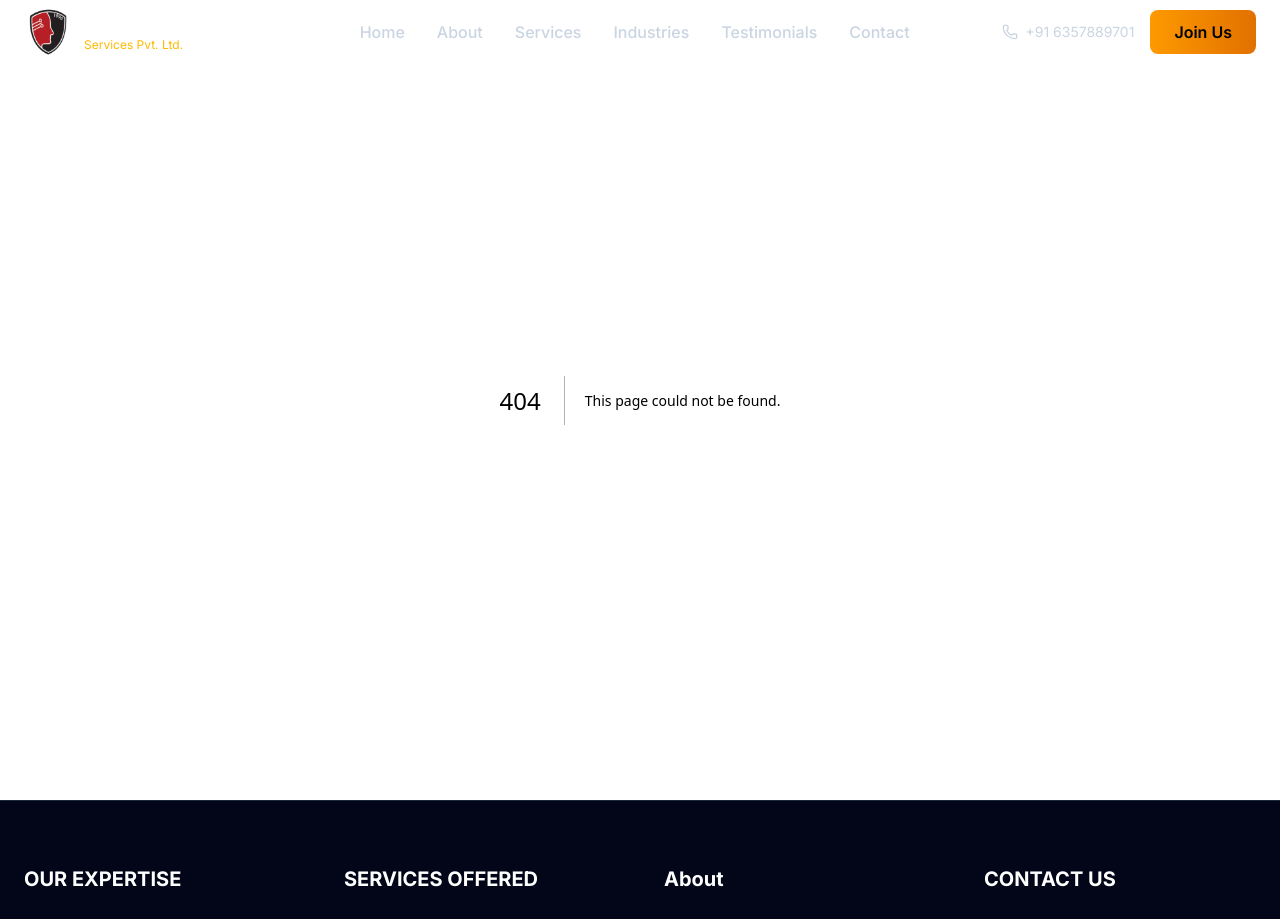
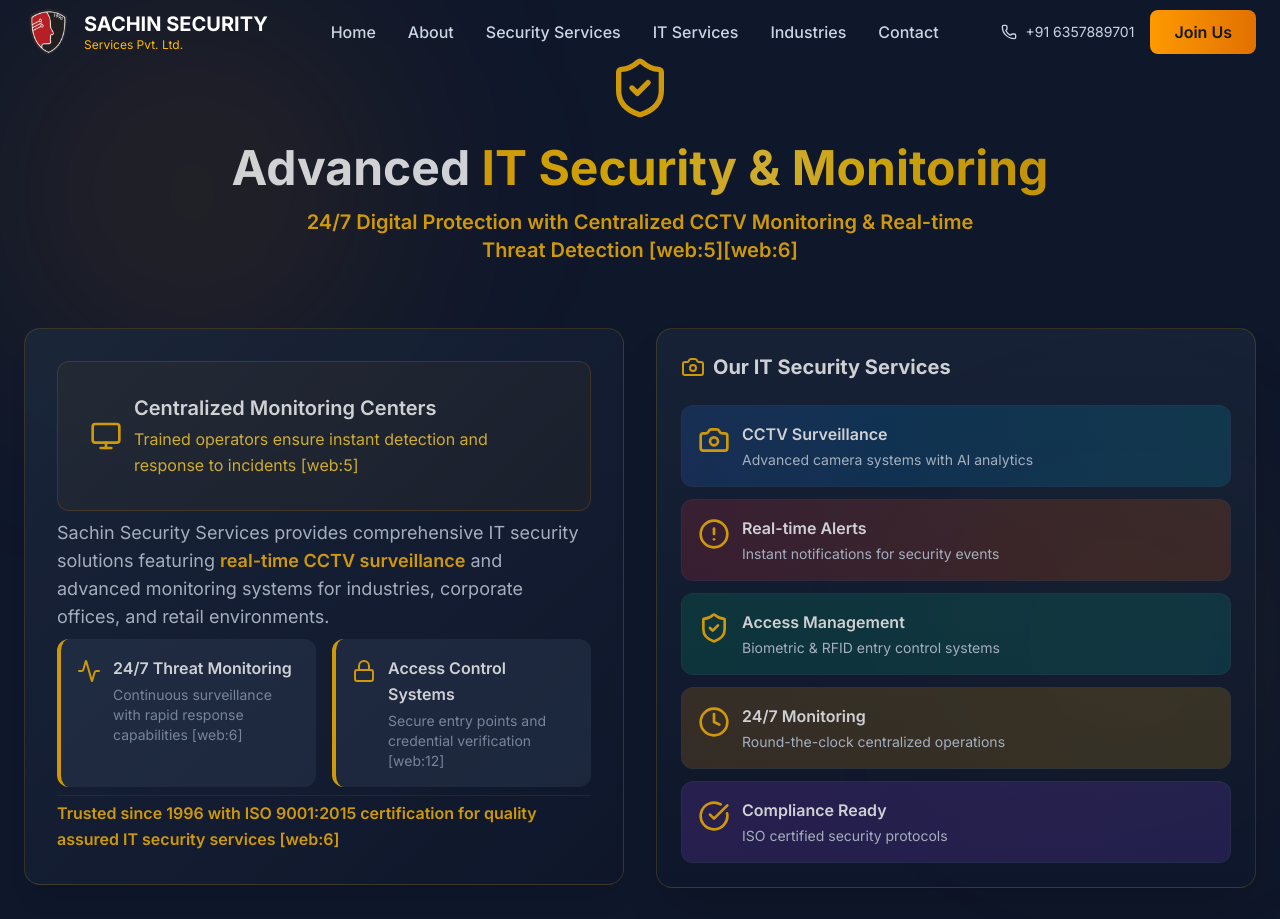
Before and after one commit to sachin-security/sachin-security, a Next.js app: page /it-security in a window 1280 px wide. Before the commit this address had no page. Shown: the top 919 px of the page. Built offline with nearby package versions, Linux system fonts and the light colour scheme.

Commit message:
Added it security

```diff
--- /dev/null
+++ b/app/components/It-service.tsx
@@ -0,0 +1,157 @@
+'use client';
+
+import { useInView } from 'react-intersection-observer';
+import { Download, Monitor, Activity, Camera, Lock, ShieldCheck, AlertCircle, Clock, CheckCircle } from 'lucide-react';
+import Link from 'next/link';
+
+interface ITSectionProps {
+  headerRef?: React.RefObject<HTMLDivElement>;
+  contentRef?: React.RefObject<HTMLDivElement>;
+  headerInView?: boolean;
+  contentInView?: boolean;
+}
+
+export default function ITSection({
+  headerRef,
+  contentRef,
+  headerInView = false,
+  contentInView = false
+}: ITSectionProps) {
+  const [imageRef, imageInView] = useInView({
+    threshold: 0.1,
+    triggerOnce: true
+  });
+
+  return (
+    <section id="it-security" className="py-4 bg-slate-900 overflow-hidden">
+      {/* Background accent */}
+      <div className="absolute top-0 left-0 w-96 h-96 bg-amber-500/10 rounded-full blur-[120px]" />
+      <div className="absolute bottom-0 right-0 w-80 h-80 bg-amber-400/5 rounded-full blur-[100px]" />
+
+      <div className="container mx-auto px-6 relative z-10">
+        {/* Header */}
+        <div
+          ref={headerRef}
+          className={`text-center mb-16 transition-all duration-1000 ${
+            headerInView ? 'opacity-100 translate-y-0' : 'opacity-80 translate-y-10'
+          }`}
+        >
+          <div className="flex justify-center mb-6">
+            <ShieldCheck className="w-16 h-16 text-amber-400" />
+          </div>
+          <h2 className="text-4xl md:text-5xl font-bold mb-4 text-white">
+            Advanced{' '}
+            <span className="bg-gradient-to-r from-amber-400 via-amber-300 to-yellow-500 bg-clip-text text-transparent">
+              IT Security & Monitoring
+            </span>
+          </h2>
+          <p className="text-xl text-amber-400 font-semibold max-w-2xl mx-auto">
+            24/7 Digital Protection with Centralized CCTV Monitoring & Real-time Threat Detection [web:5][web:6]
+          </p>
+        </div>
+
+        {/* Main Content - Two Columns */}
+        <div
+          ref={contentRef}
+          className={`max-w-7xl mx-auto mb-16 sition-all duration-1000 delay-200 ${
+            contentInView ? 'opacity-100 translate-y-0' : 'opacity-80 translate-y-10'
+          }`}
+        >
+          <div className="grid lg:grid-cols-2 gap-8 items-start">
+            {/* Left Side - Content */}
+            <div className="bg-gradient-to-br from-slate-800 to-slate-900 p-8 rounded-2xl border border-amber-400/20 shadow-xl space-y-6">
+              <div className="text-slate-300 leading-relaxed space-y-2">
+                <div className="flex items-center gap-3 p-8 bg-amber-500/5 border border-amber-500/20 rounded-xl">
+                  <Monitor className="w-8 h-8 text-amber-400 flex-shrink-0" />
+                  <div>
+                    <h3 className="text-xl font-semibold text-white mb-1">Centralized Monitoring Centers</h3>
+                    <p className="text-amber-300">Trained operators ensure instant detection and response to incidents [web:5]</p>
+                  </div>
+                </div>
+
+                <p className="text-lg">
+                  Sachin Security Services provides comprehensive IT security solutions featuring{' '}
+                  <span className="text-amber-400 font-semibold">real-time CCTV surveillance</span> and advanced monitoring systems
+                  for industries, corporate offices, and retail environments.
+                </p>
+
+                <div className="grid md:grid-cols-2 gap-4">
+                  <div className="flex items-start gap-3 p-4 bg-slate-700/50 rounded-xl border-l-4 border-amber-400">
+                    <Activity className="w-6 h-6 text-amber-400 mt-1 flex-shrink-0" />
+                    <div>
+                      <h4 className="font-semibold text-white mb-1">24/7 Threat Monitoring</h4>
+                      <p className="text-sm text-slate-400">Continuous surveillance with rapid response capabilities [web:6]</p>
+                    </div>
+                  </div>
+                  <div className="flex items-start gap-3 p-4 bg-slate-700/50 rounded-xl border-l-4 border-amber-400">
+                    <Lock className="w-6 h-6 text-amber-400 mt-1 flex-shrink-0" />
+                    <div>
+                      <h4 className="font-semibold text-white mb-1">Access Control Systems</h4>
+                      <p className="text-sm text-slate-400">Secure entry points and credential verification [web:12]</p>
+                    </div>
+                  </div>
+                </div>
+
+                {/* <div className="bg-gradient-to-r from-amber-500/10 to-amber-400/10 border border-amber-400/30 p-6 rounded-2xl">
+                  <p className="text-white font-semibold text-lg italic text-center">
+                    "Advanced technology meets expert vigilance - protecting your digital assets around the clock" [web:6]
+                  </p>
+                </div> */}
+
+                <div className="pt-1 border-t border-slate-700/50">
+                  <p className="text-amber-400 font-semibold">
+                    Trusted since 1996 with ISO 9001:2015 certification for quality assured IT security services [web:6]
+                  </p>
+                </div>
+              </div>
+            </div>
+
+            {/* Right Side - Feature Cards */}
+            <div className="space-y-4 lg:sticky lg:top-8">
+              <div className="bg-gradient-to-b from-slate-800/80 to-slate-900/80 backdrop-blur-sm p-6 rounded-2xl border border-amber-400/20 shadow-2xl">
+                <h3 className="text-xl font-bold text-white mb-6 flex items-center gap-2">
+                  <Camera className="w-6 h-6 text-amber-400" />
+                  Our IT Security Services
+                </h3>
+
+                <div className="space-y-3">
+                  {[
+                    { icon: Camera, title: "CCTV Surveillance", desc: "Advanced camera systems with AI analytics", color: "from-blue-500/20 to-cyan-500/20" },
+                    { icon: AlertCircle, title: "Real-time Alerts", desc: "Instant notifications for security events", color: "from-red-500/20 to-orange-500/20" },
+                    { icon: ShieldCheck, title: "Access Management", desc: "Biometric & RFID entry control systems", color: "from-emerald-500/20 to-teal-500/20" },
+                    { icon: Clock, title: "24/7 Monitoring", desc: "Round-the-clock centralized operations", color: "from-amber-500/20 to-yellow-500/20" },
+                    { icon: CheckCircle, title: "Compliance Ready", desc: "ISO certified security protocols", color: "from-purple-500/20 to-violet-500/20" }
+                  ].map((service, index) => (
+                    <div
+                      key={index}
+                      ref={index === 0 ? imageRef : undefined}
+                      className={`group p-4 rounded-xl border border-slate-700/50 hover:border-amber-400/50 transition-all duration-300 hover:shadow-amber/10 hover:scale-[1.02] hover:-translate-y-1 ${
+                        imageInView ? `delay-${(index + 1) * 100} opacity-100 translate-y-0` : 'opacity-0 translate-y-4'
+                      } bg-gradient-to-r ${service.color} hover:shadow-lg`}
+                    >
+                      <div className="flex items-start gap-3">
+                        <service.icon className="w-8 h-8 text-amber-400 group-hover:scale-110 transition-transform mt-0.5 flex-shrink-0" />
+                        <div>
+                          <h4 className="font-semibold text-white mb-1">{service.title}</h4>
+                          <p className="text-sm text-slate-300">{service.desc}</p>
+                        </div>
+                      </div>
+                    </div>
+                  ))}
+                </div>
+              </div>
+            </div>
+          </div>
+        </div>
+        <div className="text-center mt-16">
+            <a
+            href="/IT-docs.pdf"
+            download="Sachin-Security-IT-Services-Brochure.pdf"
+            className=" flex flex-row justify-center text-amber-500 px-8 py-2 rounded-lg font-semibold text-lg transition-all duration-300 hover:scale-105 hover:shadow-[0_0_30px_rgba(251,191,36,0.4)] focus:outline-none focus:ring-4 focus:ring-amber-400/50"
+            > < Download/> <span>Brochure</span>
+            </a>
+        </div>
+      </div>
+    </section>
+  );
+}
--- a/app/components/Navbar.tsx
+++ b/app/components/Navbar.tsx
@@ -27,9 +27,9 @@
   const navLinks = [
     { name: 'Home', href: '/' },
     { name: 'About', href: '/about-us' },
-    { name: 'Services', href: '/security-services' },
+    { name: 'Security Services', href: '/security-services' },
+    { name: 'IT Services', href: '/it-security' },
     { name: 'Industries', href: '/#industries' },
-    { name: 'Testimonials', href: '/#testimonials' },
     { name: 'Contact', href: '/#contact' },
   ];
 
--- a/app/components/Services.tsx
+++ b/app/components/Services.tsx
@@ -24,7 +24,7 @@
           }`}
         >
           <h2 className="text-4xl md:text-5xl font-bold mb-4 text-amber-400">
-            Our Services
+            Our Security Services
           </h2>
           <p className="text-xl text-slate-400 max-w-2xl mx-auto">
             Comprehensive security solutions tailored to your needs
--- /dev/null
+++ b/app/it-security/page.tsx
@@ -0,0 +1,19 @@
+import IT from '@/app/components/It-service'
+import Link from 'next/link'
+
+export default function Services(){
+    return (
+    <section className='bg-slate-900 pb-12'>
+        <IT/>
+        {/* Call to Action */}
+        <div className="text-center mt-12">
+          <Link
+            href="/#contact"
+            className="inline-block bg-linear-to-r from-amber-500 to-amber-600 hover:from-amber-600 hover:to-amber-700 px-8 py-4 rounded-lg font-semibold text-lg transition-all duration-300 hover:scale-105 hover:shadow-[0_0_30px_rgba(251,191,36,0.4)]"
+          >
+            Request a Free Consultation
+          </Link>
+        </div>
+    </section>
+    )
+}
--- a/app/page.tsx
+++ b/app/page.tsx
@@ -6,6 +6,7 @@
 import WhyChooseUs from '@/app/components/WhyChooseUs';
 import Testimonials from '@/app/components/Testimonials';
 import Contact from '@/app/components/Contact';
+import IT from '@/app/components/It-service';
 
 
 export default function Home() {
@@ -14,6 +15,7 @@
       <Hero />
       <About />
       <Services customPadding={0} />
+      <IT/>
       <Industries />
       <WhyChooseUs />
       <Testimonials />
--- a/package.json
+++ b/package.json
@@ -24,6 +24,7 @@
     "@types/node": "^20",
     "@types/react": "^19",
     "@types/react-dom": "^19",
+    "baseline-browser-mapping": "^2.9.7",
     "eslint": "^9",
     "eslint-config-next": "16.0.0",
     "tailwindcss": "^4",
```
Also changed, not shown: 2 other files (tests, documents, lock files or other folders).
